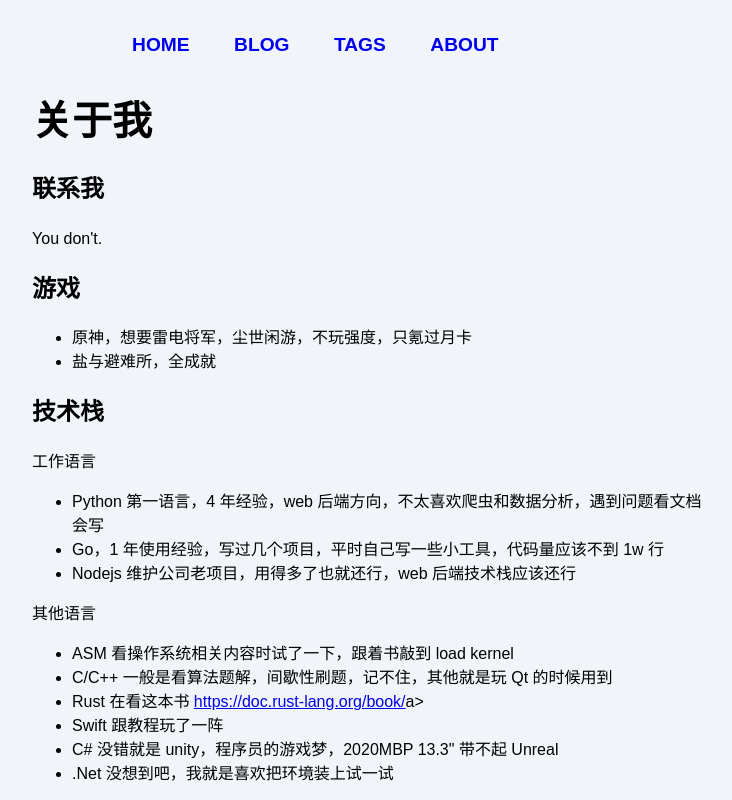
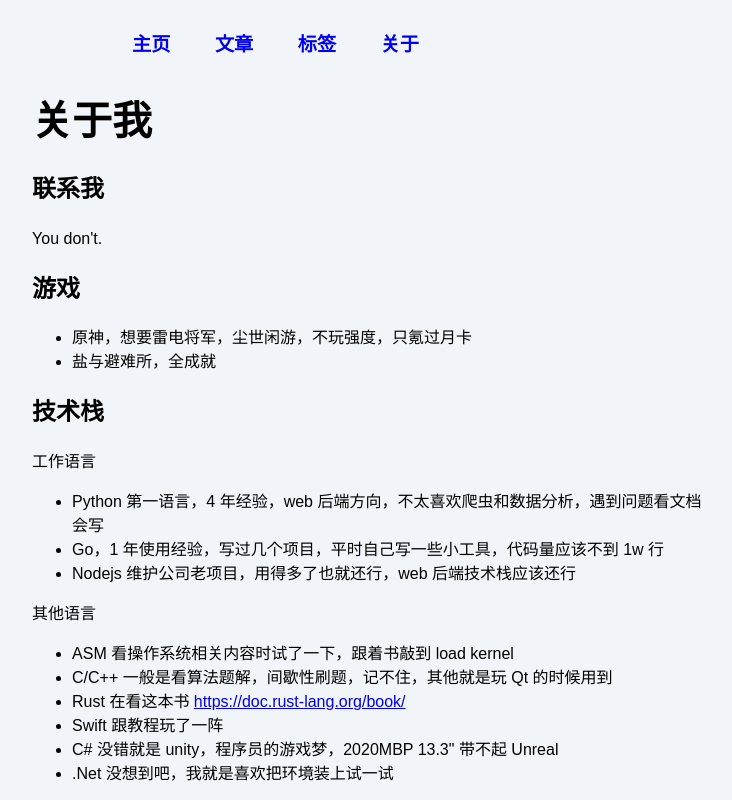
Before and after one commit to zhangkai803/zhangkai803.github.io, an Astro site: page /about in a window 1280 px wide. Shown: the top 800 px of the page, without its empty margins (268-1000 px from the left). Built offline with nearby package versions, Linux system fonts and the light colour scheme; Astro itself is replaced by a stand-in of ours.

Commit message:
fix: tag

```diff
--- a/src/compoments/Navigation.astro
+++ b/src/compoments/Navigation.astro
@@ -1,8 +1,8 @@
 ---
 ---
 <div class="nav-links">
-    <a href="/">Home</a>
-    <a href="/blog">Blog</a>
-    <a href="/tags">Tags</a>
-    <a href="/about">About</a>
+    <a href="/">主页</a>
+    <a href="/blog">文章</a>
+    <a href="/tags">标签</a>
+    <a href="/about">关于</a>
 </div>
--- a/src/pages/about.astro
+++ b/src/pages/about.astro
@@ -22,7 +22,7 @@ const pageTitle = "关于我";
 	<ul>
 		<li>ASM	看操作系统相关内容时试了一下，跟着书敲到 load kernel</li>
 		<li>C/C++ 一般是看算法题解，间歇性刷题，记不住，其他就是玩 Qt 的时候用到</li>
-		<li>Rust 在看这本书 <a href="https://doc.rust-lang.org/book/">https://doc.rust-lang.org/book/</a>a></li>
+		<li>Rust 在看这本书 <a href="https://doc.rust-lang.org/book/">https://doc.rust-lang.org/book/</a></li>
 		<li>Swift 跟教程玩了一阵</li>
 		<li>C# 没错就是 unity，程序员的游戏梦，2020MBP 13.3" 带不起 Unreal</li>
 		<li>.Net 没想到吧，我就是喜欢把环境装上试一试</li>
--- a/src/pages/index.astro
+++ b/src/pages/index.astro
@@ -5,7 +5,7 @@ const pageTitle = "张凯个人网站";
 ---
 <BaseLayout pageTitle={pageTitle}>
 	<h2>Build with astro.</h2>
-	<p>这是一个跟着 astro 官方教程搭建的一个 个人博客网站，部署在 github page。</p>
+	<p>这是一个跟着 astro 官方教程搭建的一个 个人博客网站，部署在 github page。因为都是静态页面所以有缓存问题，访问到被删页面的话会 404。</p>
 	<p>界面有点拉胯，样式是教程带的，CSS 代码我估计只写过一百行吧。但估计不会花太多心思画，不喜欢花里胡哨的东西，虽然颜值即生产力，但是做后端的，没有什么设计经验，本身审美水平也较差。可能考虑加个壁纸吧，应该会好看很多。</p>
 	<p>文章的话，比较懒，随缘更新，之前买过几次服务器和域名都浪费了，比较喜欢本地玩，部署这个就只需要考虑写内容和推代码，部署也有 github action，时间长了应该能够存点东西。</p>
 	<p>规划就是写点技术文章再加一些个人简介，慢慢整理应该可以当作简历来用。</p>
```
